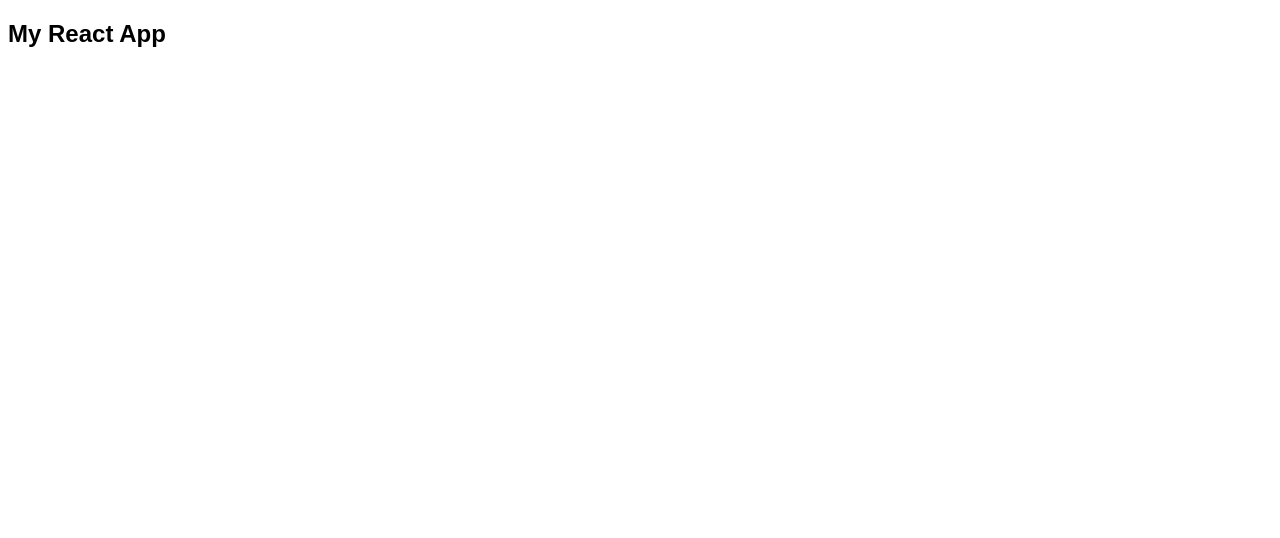
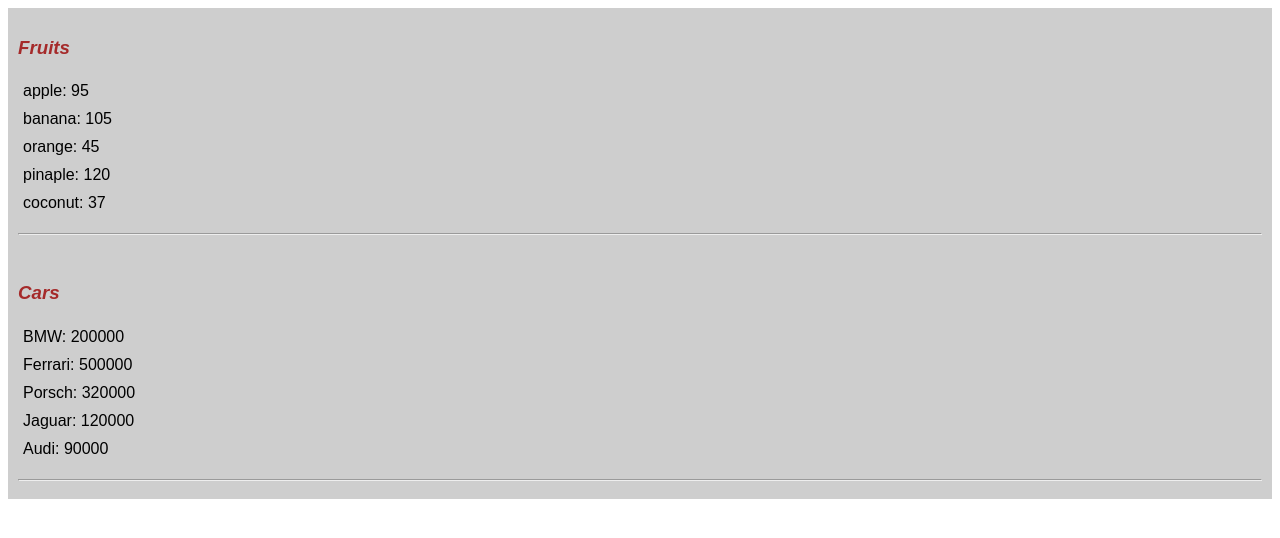
Before and after one commit to HriqueP/ReactJS, a React (Vite) app: page / in a window 1280 px wide. Shown: the top 538 px of the page. Built offline with nearby package versions, Linux system fonts and the light colour scheme.

Commit message:
render-list components

```diff
--- a/src/App.jsx
+++ b/src/App.jsx
@@ -1,7 +1,26 @@
+import List from "./render_list/List.jsx";
+
 function App() {
+  const fruits = [
+    { id: 1, name: "apple", value: 95 },
+    { id: 2, name: "banana", value: 105 },
+    { id: 3, name: "orange", value: 45 },
+    { id: 4, name: "pinaple", value: 120 },
+    { id: 5, name: "coconut", value: 37 },
+  ];
+
+  const cars = [
+    { id: 1, name: "BMW", value: 200000 },
+    { id: 2, name: "Ferrari", value: 500000 },
+    { id: 3, name: "Porsch", value: 320000 },
+    { id: 4, name: "Jaguar", value: 120000 },
+    { id: 5, name: "Audi", value: 90000 },
+  ];
+
   return (
     <>
-      <h2>My React App</h2>
+      <List items={fruits} category="Fruits" />
+      <List items={cars} category="Cars" />
     </>
   );
 }
--- /dev/null
+++ b/src/render_list/List.jsx
@@ -0,0 +1,111 @@
+import PropTypes from "prop-types";
+import styles from "../render_list/List.module.css";
+
+function List(props) {
+  const fruits = [
+    { id: 1, name: "apple", calories: 95 },
+    { id: 2, name: "banana", calories: 105 },
+    { id: 3, name: "orange", calories: 45 },
+    { id: 4, name: "pinaple", calories: 120 },
+    { id: 5, name: "coconut", calories: 37 },
+  ];
+
+  /*
+  ORDENAÇÃO DO ARRAY LISTA
+
+  1. Ordena o array de strings comum em ordem crescente
+  fruits.sort(); Orderar o array, porêm funciona apenas com strings
+
+  2. Ordena o array de objetos em ordem alfabetica dos names (crescente)
+  fruits.sort((a, b) => a.name.localeCompare(b.name));
+
+  3. Ordena o array de objetos em ordem alfabetica dos names (decrescente)
+  fruits.sort((a, b) => b.name.localeCompare(a.name));
+
+  4. Ordena o array de objetos em ordem crescente usando o paramêtro de calorias
+  fruits.sort((a, b) => a.calories - b.calories);
+
+  5. Ordena o array de objetos em ordem decrescente usando o paramêtro de calorias
+  fruits.sort((a, b) => b.calories - a.calories);
+  */
+
+  /*
+  FILTRAS OBJETOS COM BASE EM CRITERIOS DEFINIDOS
+
+  1. Criar uma array que filtra com base no valor das calorias (menor que 100)
+  const lowCalFruits = fruits.filter((fruit) => fruit.calories < 100);
+
+  2. Criar uma array que filtra com base no valor das calorias (maior que 100)
+  const lowCalFruits = fruits.filter((fruit) => fruit.calories >= 100);
+  */
+
+  /*
+  MAPEAR A LISTA PARA O DISPLAY NA PAGINA (items apos o mapeamento)
+  const listItems = list.map((item) => (
+    <li key={item.id}> {item.name}</b></li>
+  ));
+  */
+
+  /*
+  TRANSFORMAR O COMPONENTE PARA SER REUTILIZAVEL COM OUTRAS LISTAS
+
+  1. No arquivo App.jsx (pai) definir a lista e no retorno do componente passar a prop
+  de items={lista} e a prop de category="categoriaDaLista"
+
+  2. No arquivo List.jsx (filho) fazer a importação das props e colorcar o metodo map
+  com a referencia para a constante com os items importados pela props
+
+  const itemList = props.items
+
+  const listItems = props.items.map((item) => (
+    <li key={item.id}> {item.name}</b></li>
+  ));
+
+  3. Para color a categoria basta, pelo importe das props colocar uma constante com
+  a valor da prop de category que foi passado
+  const itemCategory = props.category
+
+  4. Para rendereziar somente lista que tenham itens podemos utilizar a renderização
+  condicional
+  {list.length > 0 ? <List /> : null}
+  OU
+  {list.length > 0 && <List />}
+  */
+
+  const itemList = props.items;
+  const itemCategory = props.category;
+
+  const listItems = itemList.map((item) => (
+    <li key={item.id}>
+      {item.name}: {item.value}
+    </li>
+  ));
+
+  return (
+    <div className={styles.container_list}>
+      <h3 className={styles.list_category}>{itemCategory}</h3>
+      <ol className={styles.list_item}>{listItems}</ol>
+      <hr />
+    </div>
+  );
+}
+
+// Checar se as props tem os tipos corretos
+List.proptypes = {
+  item: PropTypes.arrayOf(
+    PropTypes.shape(
+      { id: PropTypes.number },
+      { name: PropTypes.string },
+      { value: PropTypes.number }
+    )
+  ),
+  category: PropTypes.string,
+};
+
+// Props default, para quando o valor não é passado no componente
+List.defaultProps = {
+  item: [],
+  category: "None",
+};
+
+export default List;
--- /dev/null
+++ b/src/render_list/List.module.css
@@ -0,0 +1,18 @@
+.container_list {
+  background-color: #cecece;
+  padding: 10px;
+}
+
+.list_category {
+  font-style: oblique;
+  color: brown;
+}
+
+.list_item {
+  list-style: none;
+  padding: 0;
+}
+
+.list_item li {
+  padding: 5px;
+}
```
